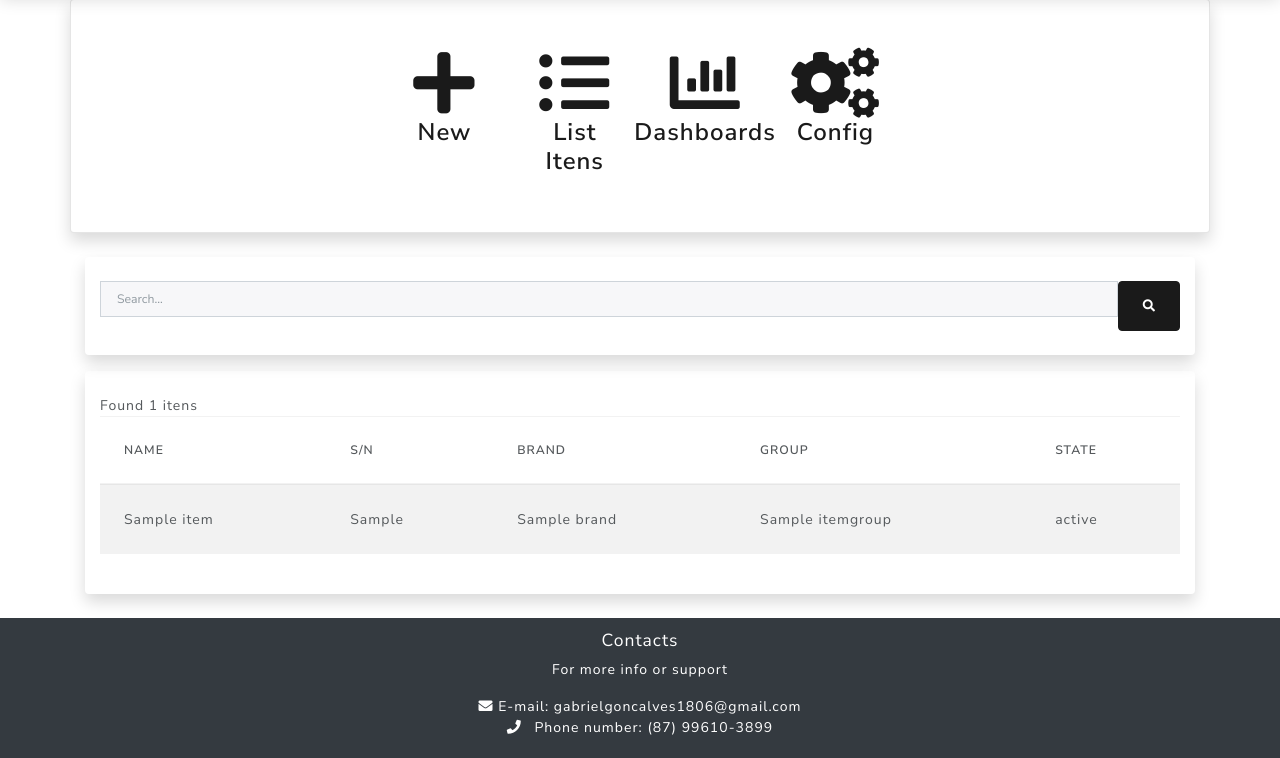
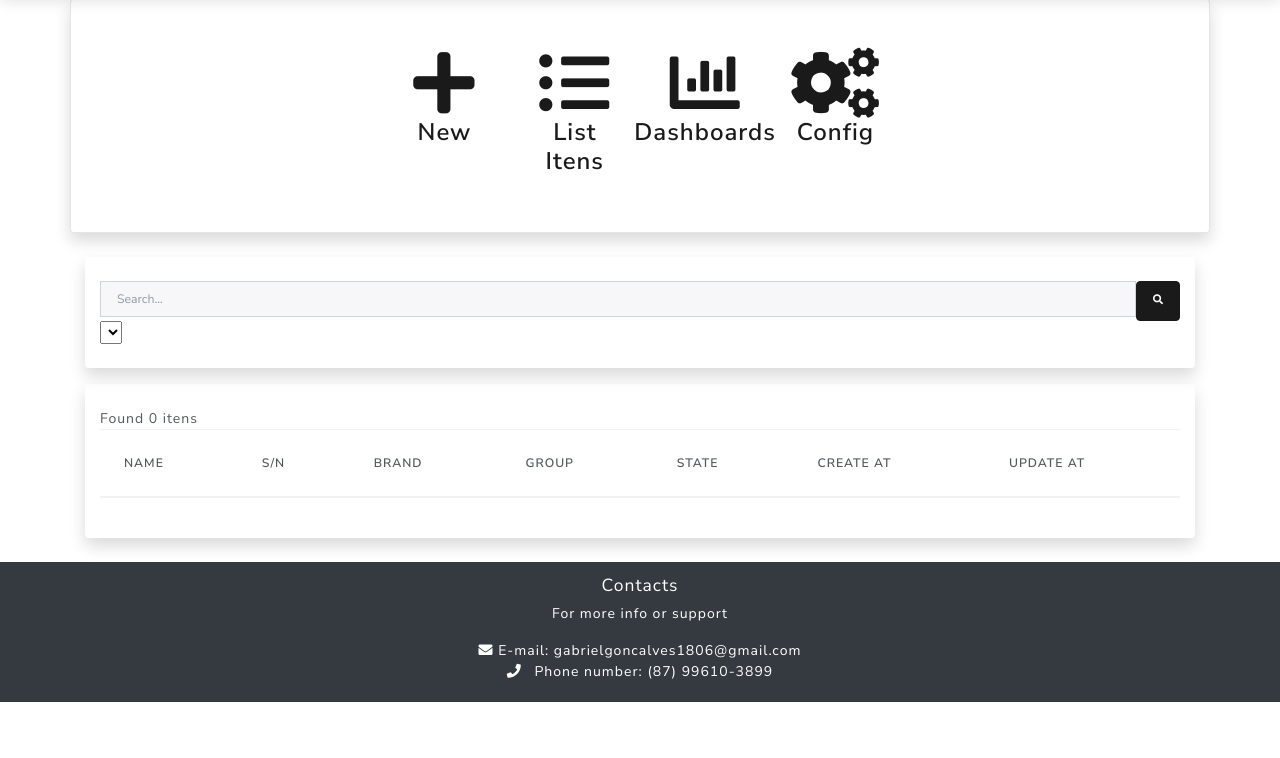
Before and after one commit to GabrielGoncalves1806/cpd_tools, a Django app: page /list-itens/ in a window 1280 px wide. Shown: the part 94-852 px from the top of the page. After the commit the page ends 796 px from the top, so only its background shows below. Run offline with Django 4.2, Linux system fonts and the light colour scheme; tables that the repository leaves empty hold one stand-in row (values such as "Sample post"); lists and menus that the app fills with data are empty; some libraries are stand-ins or nearby versions.

Commit message:
refactoring models

```diff
--- a/inventory/models.py
+++ b/inventory/models.py
@@ -1,37 +1,58 @@
 from django.db import models
+from django.utils import timezone
 
 # Create your models here.
 class ItemGroup(models.Model):
-    group_name = models.CharField(max_length=30)
+    description = models.CharField(max_length=32)
 
     def __str__(self):
-        return self.group_name
+        return self.description
 
-class Brand(models.Model):
-    brand_name = models.CharField(max_length=30)
+class ItemBrand(models.Model):
+    description = models.CharField(max_length=32)
 
     def __str__(self):
-        return self.brand_name
+        return self.description
 
-class State(models.Model):
-    state_name = models.CharField(max_length=30)
+class ItemCondition(models.Model):
+    description = models.CharField(max_length=32)
 
     def __str__(self):
-        return self.state_name
+        return self.description
 
 class Resale(models.Model):
-    resale_name = models.CharField(max_length=30)
+    description = models.CharField(max_length=32)
 
     def __str__(self):
-        return self.resale_name
+        return self.description
+
+class Employee(models.Model):
+    description = models.CharField(max_length=128)
+
+    def __str__(self):
+        return self.description
 
 class Item(models.Model):
-    item_name = models.CharField(max_length=50)
-    item_sn = models.CharField(max_length=50)
-    item_brand = models.ForeignKey(Brand, on_delete=models.CASCADE)
+    item_name = models.CharField(max_length=64)
+    item_serial = models.CharField(max_length=64)
+    item_brand = models.ForeignKey(ItemBrand, on_delete=models.CASCADE)
     item_group = models.ForeignKey(ItemGroup, on_delete=models.CASCADE)
-    item_state = models.ForeignKey(State,on_delete=models.CASCADE)
-    resale = models.ForeignKey(Resale, on_delete=models.CASCADE)
+    item_condition = models.ForeignKey(ItemCondition,on_delete=models.CASCADE)
 
     def __str__(self):
         return self.item_name
+
+class ItemTransfer(models.Model):
+    TRANSFER_TYPES = (
+        ('entry','Entry'),
+        ('transfer', 'Transfer'),
+        ('departure','Departure'),
+    )
+    item = models.ForeignKey(Item, on_delete=models.CASCADE)
+    #TODO
+    #amount = models.PositiveSmallIntegerField()
+    resale = models.ForeignKey(Resale, on_delete=models.CASCADE)
+    transfer_type = models.CharField(max_length=32, choices=TRANSFER_TYPES)
+    observations = models.TextField(null=True, blank=True)
+    responsible = models.ForeignKey(Employee, on_delete=models.CASCADE)
+    transfer_date = models.DateTimeField(default=timezone.now)
--- a/inventory/templates/pages/list_itens.html
+++ b/inventory/templates/pages/list_itens.html
@@ -1,13 +1,18 @@
 {% extends 'main_page.html' %}
 
 {% block content %}
+    <form action="" method="GET" id="table_options"></form>
+
     <div class="container rounded shadow py-4 mb-3">
-        <form method="GET">
-            <div class="input-group input-group-sm">
-                <input class="form-control mb-1" type="search" name="search" placeholder="Search..." value="{{request.GET.search}}">
-                <button class="btn btn-primary text-light rounded"><i class="fas fa-search"></i></button>
-            </div>
-        </form>
+        <div class="input-group input-group-sm">
+            <input form="table_options" class="form-control mb-1" type="search" name="search" placeholder="Search..." value="{{request.GET.search}}">
+            <button form="table_options" class="btn btn-primary text-light rounded btn-sm"><i class="fas fa-search"></i></button>
+        </div>
+        <select class="form-select" form="table_options" name="resale_filter" id="resale_filter" value="{{ request.GET.resale_filter}}">
+            {% for resale in resales %}
+                <option value="{{ resale.id }}" name="{{ resale.id }}" {% if resale.id|stringformat:"i" == request.GET.resale_filter %} selected{% endif %}>{{ resale.resale_name }}</option>
+            {% endfor %}
+        </select>
     </div>
 
     <div class="container rounded shadow py-4">
@@ -21,6 +26,8 @@
                         <th>Brand</th>
                         <th>Group</th>
                         <th>State</th>
+                        <th>Create at</th>
+                        <th>Update at</th>
                     </tr>
                 </thead>
 
@@ -31,11 +38,23 @@
                         <td>{{ item.item_sn }}</td>
                         <td>{{ item.item_brand }}</td>
                         <td>{{ item.item_group }}</td>
-                        <td>{{ item.item_state}}</td>
+                        <td>{{ item.item_state }}</td>
+                        <td>{{ item.create_at }}</td>
+                        <td>{{ item.update_at}}</td>
                     </tr>
                     {% endfor %}
                 </tbody>
             </table>
         </div>
     </div>
+
+    <script>
+        const resaleFilter = document.getElementById('resale_filter')
+        const tableOptionsForm = document.getElementById('table_options')
+
+        resaleFilter.addEventListener('change',(ev)=>{
+            tableOptionsForm.submit()
+        })
+
+    </script>
 {% endblock %}
--- a/inventory/views.py
+++ b/inventory/views.py
@@ -1,49 +1,18 @@
 from django.shortcuts import render
-from .models import Item, Brand, ItemGroup, State
-from cpd_inventory.forms import ItemGroupForm, BrandForm, ItemForm
+from .models import Item, ItemBrand, ItemGroup, Resale, Employee, ItemCondition, ItemTransfer
 
 # Create your views here.
 def main_page(request):
     return render(request, 'main_page.html')
 
 def new_item(request):
-    item_form = ItemForm()
-    context = {
-        'item_form':item_form
-    }
-    if request.POST:
-        item_form = ItemForm(request.POST)
-        if item_form.is_valid():
-            item_form.save()
-    return render(request, 'pages/new_item.html',context=context)
+    return render(request, 'pages/new_item.html')
 
 def list_itens(request):
-    itens = Item.objects.all()
-
-    def filter_itens(itens):
-        search = request.GET.get('search','').lower()
-        if search in itens.item_name.lower():
-            return True
-        return False
-
-    itens_filter = list(filter(filter_itens,itens))
-    return render(request, 'pages/list_itens.html', {'itens':itens_filter})
+    return render(request, 'pages/list_itens.html')
 
 def dashboards(request):
     return render(request, 'pages/dashboards.html')
 
 def config(request):
-    group_form = ItemGroupForm()
-    brand_form = BrandForm()
-    context = {
-        'group_form':group_form,
-        'brand_form':brand_form
-    }
-    if request.POST.get('group_name'):
-        new_group = request.POST.get('group_name')
-        ItemGroup.objects.create(group_name=new_group)
-    elif request.POST.get('brand_name'):
-        new_brand = request.POST.get('brand_name')
-        Brand.objects.create(brand_name=new_brand)
-
-    return render(request, 'pages/config.html',context=context)
+    return render(request, 'pages/config.html')
```
Also changed, not shown: cpd_inventory/forms.py (+1 -16 lines), inventory/admin.py (+18 -14 lines), inventory/templates/pages/new_item.html (+1 -20 lines), db.sqlite3, inventory/migrations/0001_initial.py.
